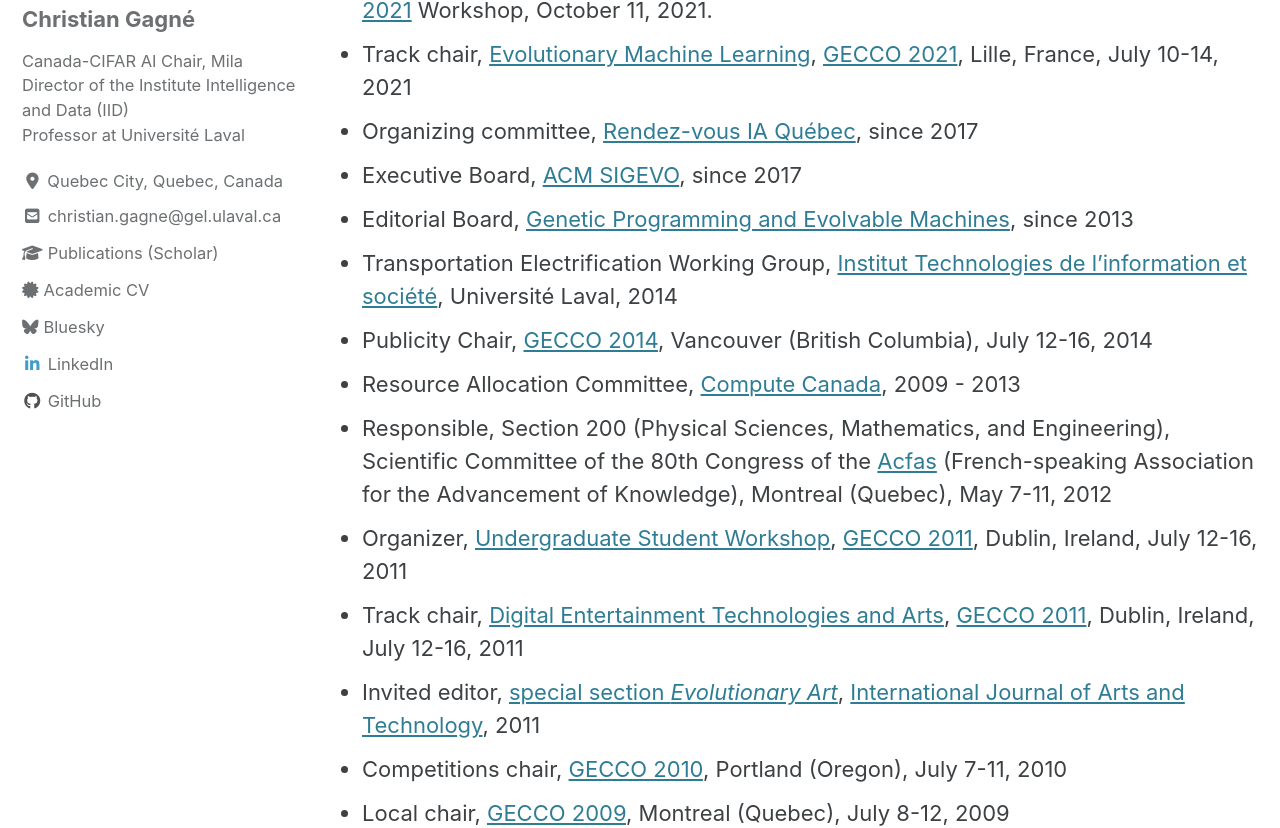
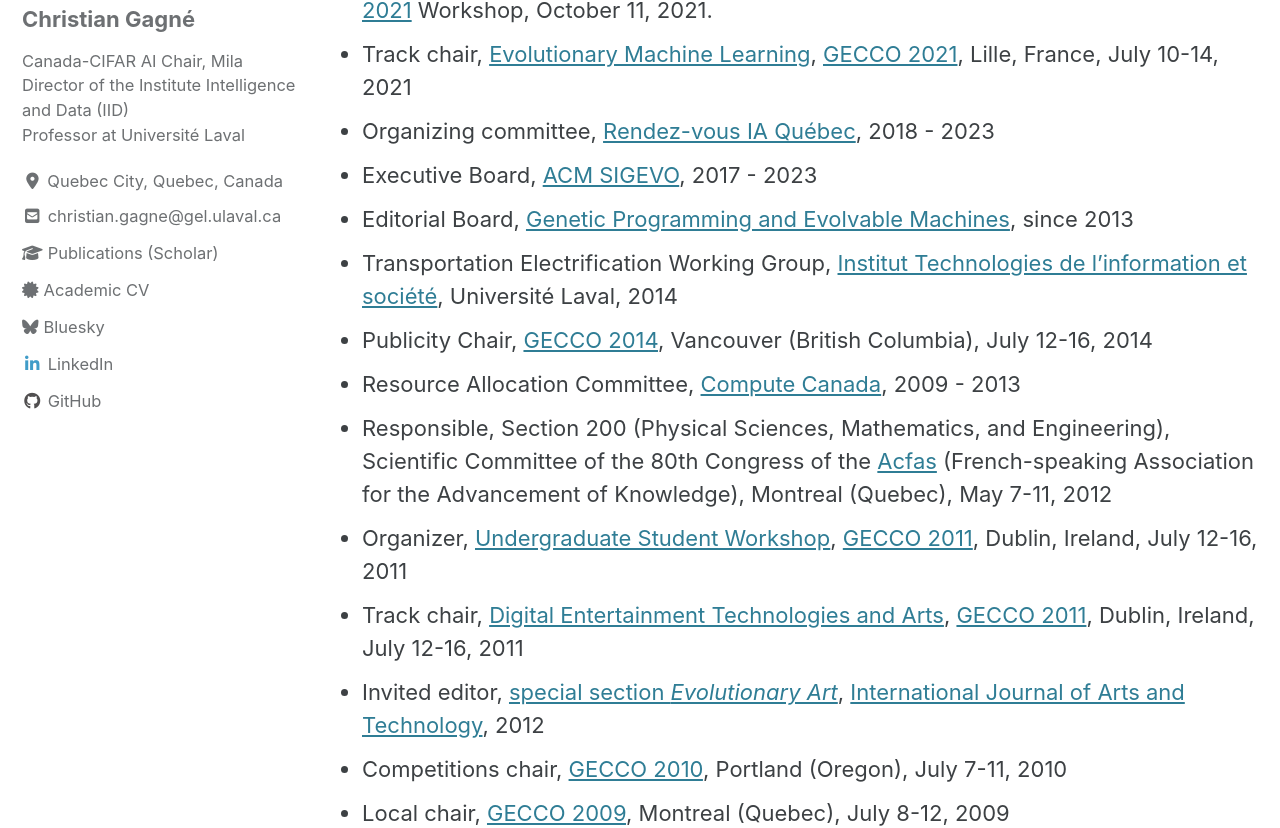
Before and after one commit to chgagne/english, a Jekyll site: the page built from _pages/research.md, in a window 1280 px wide and 1400 px high, scrolled down 1718 px. Shown: the part 250-1078 px from the top of the window. Built offline with Jekyll 4.4.1, drawn with Linux system fonts in a browser that asks for light colours; cached includes are drawn as plain includes.

Commit message:
Alignement sur le CV du 2026-09-28.
Mêmes corrections factuelles que du côté français : ajout de Nizar
El Ghazal, Jonas Ngnawé de 2021 à 2022 avec sa parenthèse refermée,
Matthew Walker de 2008 à 2009, ACM SIGEVO clos en 2023, Rendez-vous
IA Québec en 2018-2023, IJART de 2011 à 2012.

Trois défauts propres au site anglais : le lien vers la page
d'Anne-Sophie Charest était tronqué, l'italique du titre de thèse de
Fatemeh Nourilenjan Nokabadi était cassé par une espace, le lien de
la section spéciale Evolutionary Art portait une parenthèse doublée.
GIF-3000 était listé deux fois dans les cours déjà enseignés.

Co-Authored-By: Claude Opus 5 (1M context) <noreply@anthropic.com>

```diff
--- a/_pages/research.md
+++ b/_pages/research.md
@@ -45,8 +45,8 @@ My research interests lie on the elaboration of methods for machine learning and
 - Track chair, [Neuroevolution](https://gecco-2026.sigevo.org/Track?itemId=59), [GECCO 2026](https://gecco-2026.sigevo.org/HomePage), San José, Costa Rica, July 13-17, 2026.
 - Organizing committee, [Interactive Labeling and Data Augmentation for Vision](https://ildav-workshop.github.io/), [ICCV 2021](http://iccv2021.thecvf.com/) Workshop, October 11, 2021.
 - Track chair, [Evolutionary Machine Learning](https://gecco-2021.sigevo.org/Tracks#EML%20-%20Evolutionary%20Machine%20Learning), [GECCO 2021](https://gecco-2021.sigevo.org/HomePage), Lille, France, July 10-14, 2021
-- Organizing committee, [Rendez-vous IA Québec](https://www.itis.ulaval.ca/cms/site/itis/rviaqc), since 2017
-- Executive Board, [ACM SIGEVO](http://sig.sigevo.org/index.html), since 2017
+- Organizing committee, [Rendez-vous IA Québec](https://www.itis.ulaval.ca/cms/site/itis/rviaqc), 2018 - 2023
+- Executive Board, [ACM SIGEVO](http://sig.sigevo.org/index.html), 2017 - 2023
 - Editorial Board, [Genetic Programming and Evolvable Machines](http://www.springer.com/computer/ai/journal/10710), since 2013
 - Transportation Electrification Working Group, [Institut Technologies de l'information et société](https://www.itis.ulaval.ca), Université Laval, 2014
 - Publicity Chair, [GECCO 2014](http://www.sigevo.org/gecco-2014/), Vancouver (British Columbia), July 12-16, 2014
@@ -54,7 +54,7 @@ My research interests lie on the elaboration of methods for machine learning and
 - Responsible, Section 200 (Physical Sciences, Mathematics, and Engineering), Scientific Committee of the 80th Congress of the [Acfas](http://www.acfas.ca) (French-speaking Association for the Advancement of Knowledge), Montreal (Quebec), May 7-11, 2012
 - Organizer, [Undergraduate Student Workshop](usw-gecco2011.html), [GECCO 2011](http://www.sigevo.org/gecco-2011), Dublin, Ireland, July 12-16, 2011
 - Track chair, [Digital Entertainment Technologies and Arts](http://www.sigevo.org/gecco-2011/organizers-tracks.html#det), [GECCO 2011](http://www.sigevo.org/gecco-2011), Dublin, Ireland, July 12-16, 2011
-- Invited editor, [special section *Evolutionary Art*]((http://www.inderscience.com/info/inarticletoc.php?jcode=ijart&year=2015&vol=8&issue=2)), [International Journal of Arts and Technology](http://www.inderscience.com/ijart), 2011
+- Invited editor, [special section *Evolutionary Art*](http://www.inderscience.com/info/inarticletoc.php?jcode=ijart&year=2015&vol=8&issue=2), [International Journal of Arts and Technology](http://www.inderscience.com/ijart), 2012
 - Competitions chair, [GECCO 2010](http://www.sigevo.org/gecco-2010), Portland (Oregon), July 7-11, 2010
 - Local chair, [GECCO 2009](http://www.sigevo.org/gecco-2009), Montreal (Quebec), July 8-12, 2009
 - Local arrangements (sponsors), [HPCS 2008](http://www.hpcs2008.org), Quebec City (Quebec), June 9-11, 2008
```
Also changed, not shown: _pages/students.md (+5 -4 lines), _pages/teaching.md (+0 -1 lines).
